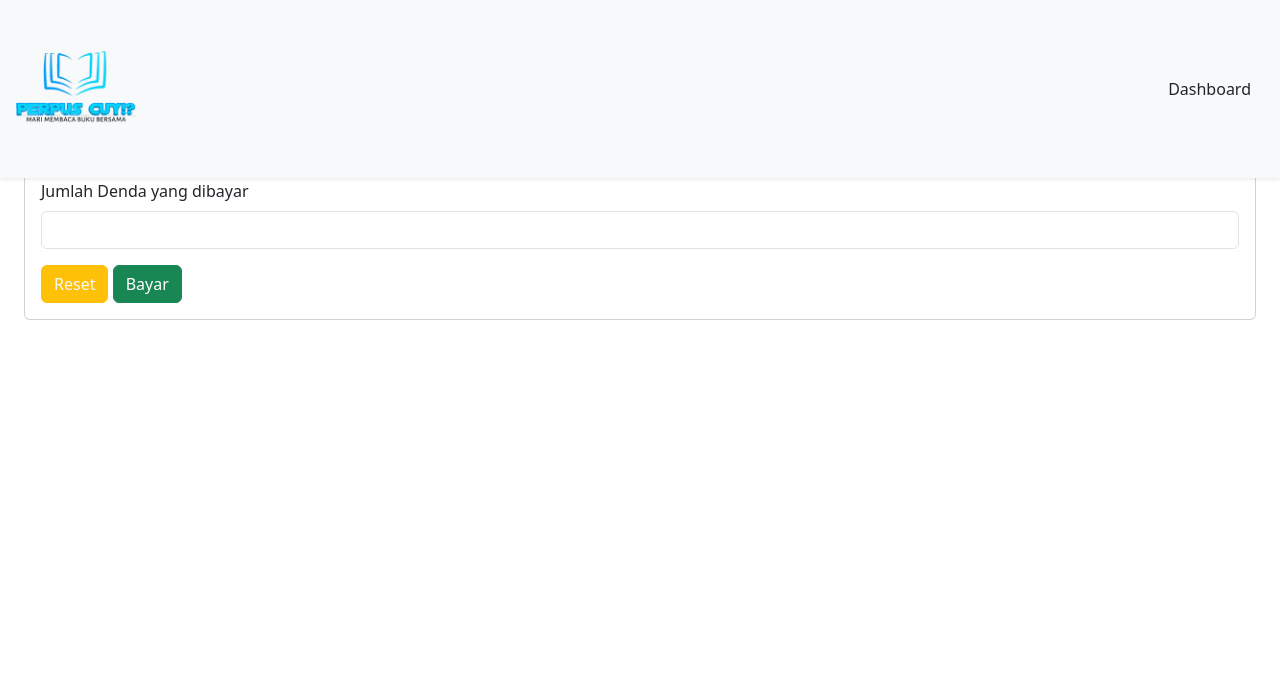
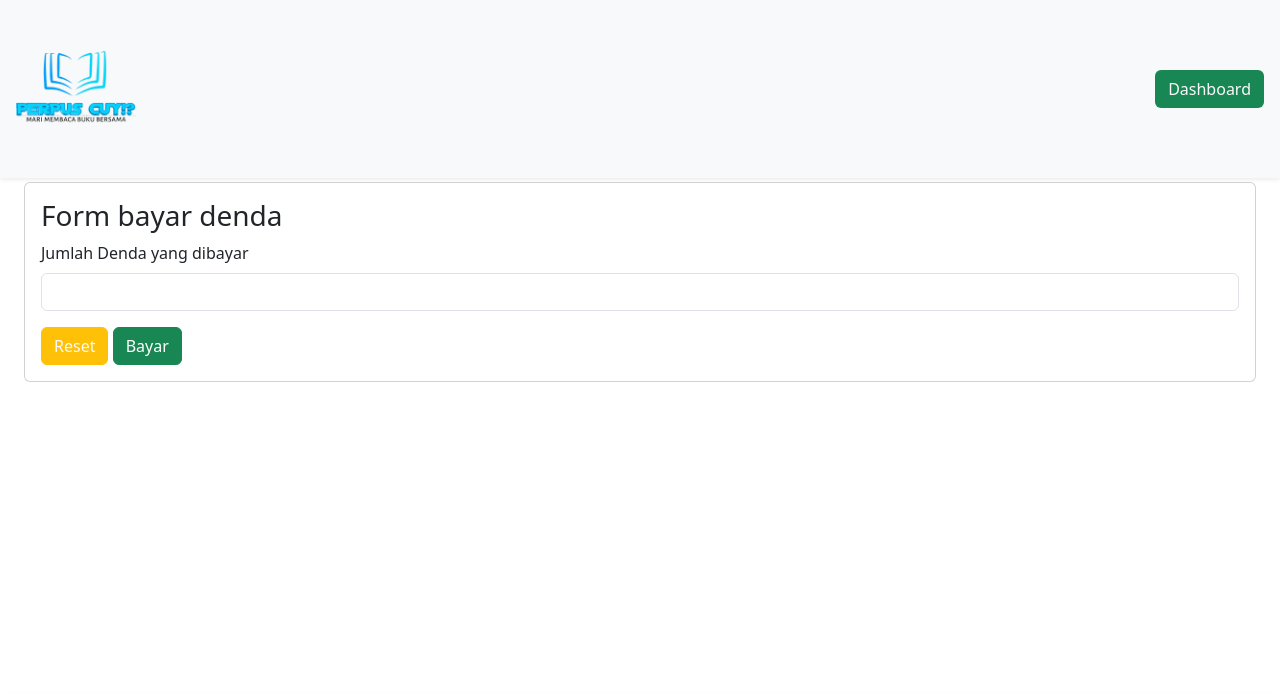
Before and after one commit to tegar146/perpustakaan, a PHP site: page /DashboardMember/formPeminjaman/formBayarDenda.php?id=1 in a window 1280 px wide. Shown: the top 694 px of the page. Run offline with PHP 8.4, Linux system fonts and the light colour scheme; a user stored in the database is signed in; data comes from the database, SQL or seed files in the repository; data that the repository does not hold is empty; some libraries are stand-ins or nearby versions.

Commit message:
menambahkan padding-top

```diff
--- a/DashboardMember/formPeminjaman/formBayarDenda.php
+++ b/DashboardMember/formPeminjaman/formBayarDenda.php
@@ -40,6 +40,11 @@ WHERE pengembalian.id_pengembalian = $dendaSiswa");
      <script src="https://kit.fontawesome.com/de8de52639.js" crossorigin="anonymous"></script>
      <title>Form Bayar Denda || Member</title>
   </head>
+  <style>
+    body {
+  padding-top: 62px; /* Adjust this value according to your navbar height */
+    }
+  </style>
   <body>
     <nav class="navbar fixed-top bg-body-tertiary shadow-sm">
       <div class="container-fluid p-3">
@@ -47,7 +52,7 @@ WHERE pengembalian.id_pengembalian = $dendaSiswa");
           <img src="../../assets/logoperpus.png" alt="logo" width="120px">
         </a>
 
-        <a class="btn btn-tertiary" href="../dashboardMember.php">Dashboard</a>
+        <a class="btn btn-tertiary bg-success text-light" href="../dashboardMember.php">Dashboard</a>
       </div>
     </nav>
 
```
